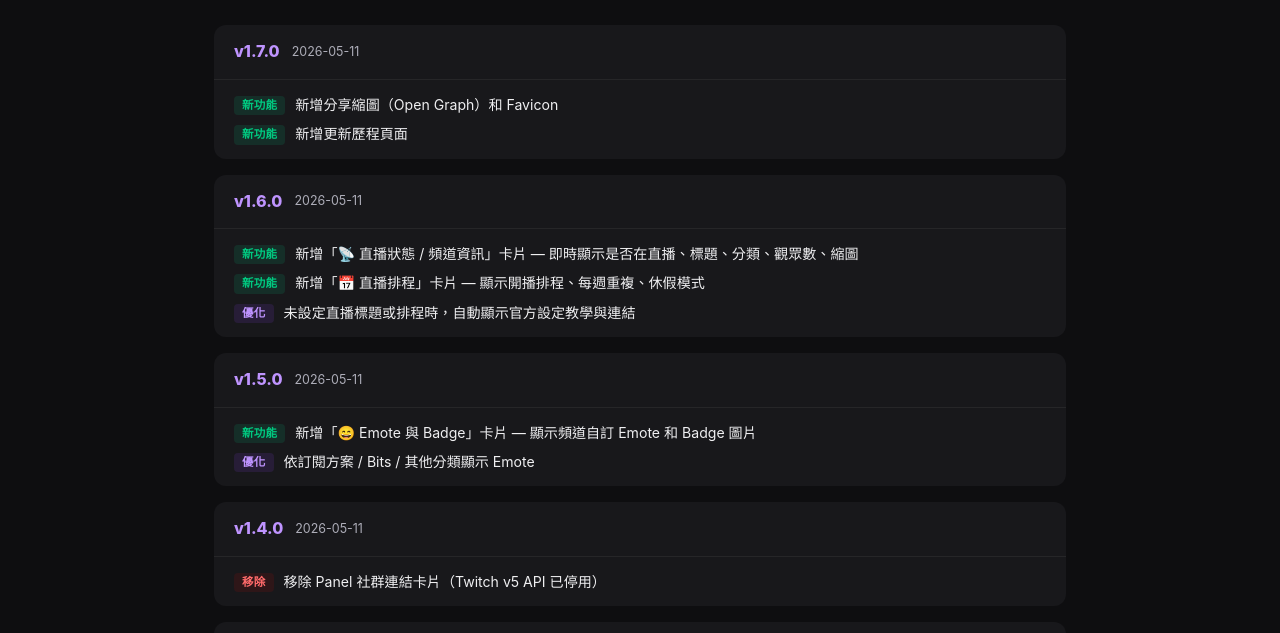
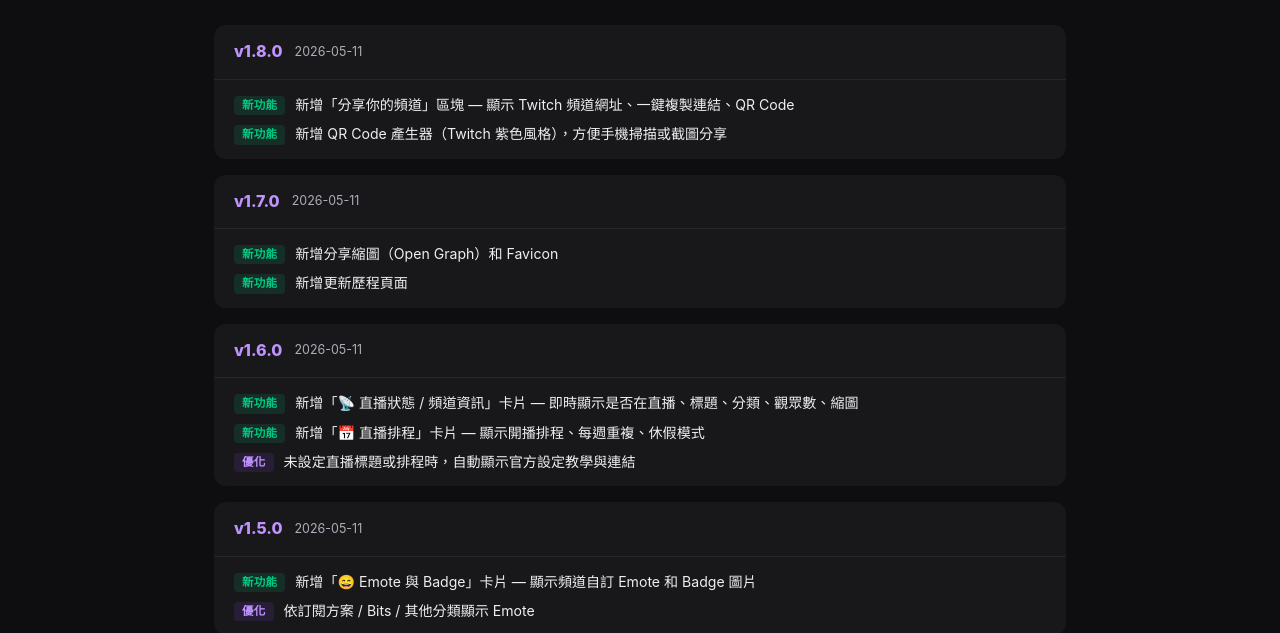
Before and after one commit to gaspar1980/twitch-checker, a website: page public/changelog.html in a window 1280 px wide. Shown: the part 146-779 px from the top of the page. Drawn offline with Linux system fonts and the light colour scheme.

Commit message:
add v1.8.0 to changelog: share section with QR code

```diff
--- a/public/changelog.html
+++ b/public/changelog.html
@@ -40,6 +40,22 @@
   <script src="i18n.js"></script>
   <script>
     const CHANGELOG = [
+      {
+        version: '1.8.0',
+        date: '2026-05-11',
+        zh: [
+          { type: 'new', text: '新增「分享你的頻道」區塊 — 顯示 Twitch 頻道網址、一鍵複製連結、QR Code' },
+          { type: 'new', text: '新增 QR Code 產生器（Twitch 紫色風格），方便手機掃描或截圖分享' },
+        ],
+        en: [
+          { type: 'new', text: 'Added "Share Your Channel" section — displays Twitch channel URL, one-click copy, and QR Code' },
+          { type: 'new', text: 'Added QR Code generator (Twitch purple style) for easy mobile scanning and sharing' },
+        ],
+        ja: [
+          { type: 'new', text: '「チャンネルを共有」セクションを追加 — TwitchチャンネルURL表示、ワンクリックコピー、QRコード' },
+          { type: 'new', text: 'QRコード生成機能を追加（Twitchパープルスタイル）、モバイルスキャンや共有に便利' },
+        ],
+      },
       {
         version: '1.7.0',
         date: '2026-05-11',
```
